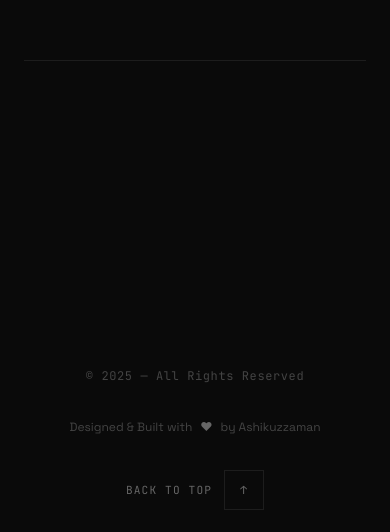
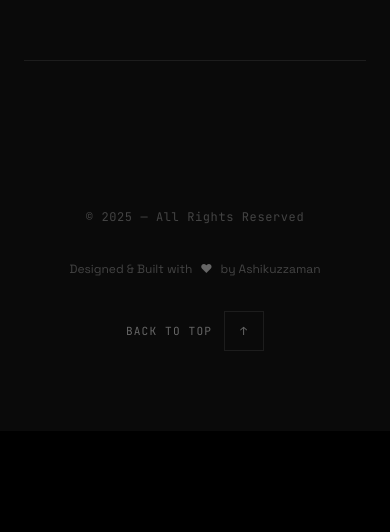
Before and after one commit to RahatInCode/ashik-portfolio-website, a React (Vite) app: page / in a window 390 px wide. Shown: the part 9422-9954 px from the top of the page. After the commit the page ends 9853 px from the top, so only its background shows below. Built offline with nearby package versions, Linux system fonts and the light colour scheme.

Commit message:
fixed name size issue in footer

```diff
--- a/src/styles/index.css
+++ b/src/styles/index.css
@@ -1656,21 +1656,27 @@ ul, ol {
   transform: translateY(3px);
 }
 
+/* ===== FOOTER NAME SECTION - FIXED ===== */
 .footer-name-section {
-  padding: 6rem 0;
-  overflow: hidden;
+  overflow: visible;
+  width: 100%;
+  padding: 4rem 0 2rem;
+  position: relative;
 }
 
 .footer-big-name {
-  font-size: clamp(4rem, 15vw, 18rem);
+  font-size: clamp(3rem, 12vw, 12rem);
   font-weight: 900;
   text-transform: uppercase;
-  letter-spacing: -0.05em;
-  line-height: 0.85;
+  letter-spacing: -0.04em;
+  line-height: 1;
   color: var(--color-text-muted);
   opacity: 0.3;
   white-space: nowrap;
-  display: flex;
+  display: block;
+  width: 100%;
+  overflow: visible;
+  text-align: center;
 }
 
 .footer-big-name span {
@@ -1690,6 +1696,32 @@ ul, ol {
 .footer-big-name:hover span:nth-child(even) {
   transform: translateY(10px);
 }
+
+/* Responsive fixes for big name */
+@media (max-width: 1200px) {
+  .footer-big-name {
+    font-size: clamp(2.5rem, 10vw, 8rem);
+  }
+}
+
+@media (max-width: 768px) {
+  .footer-big-name {
+    font-size: clamp(2rem, 9vw, 5rem);
+    letter-spacing: -0.03em;
+  }
+}
+
+@media (max-width: 480px) {
+  .footer-big-name {
+    font-size: clamp(1.5rem, 8vw, 3rem);
+    letter-spacing: -0.02em;
+  }
+
+  .footer-name-section {
+    padding: 2rem 0 1rem;
+  }
+}
+
 
 .footer-bottom {
   display: flex;
@@ -2003,9 +2035,12 @@ ul, ol {
     font-size: 2rem;
   }
 
-  .footer-big-name {
-    font-size: clamp(3rem, 20vw, 5rem);
-  }
+.footer-big-name {
+  font-size: clamp(2rem, 12vw, 5rem);
+  line-height: 1.1;
+  white-space: nowrap;
+}
+
 
   .highlight-text-container {
     font-size: 1.125rem;
```
